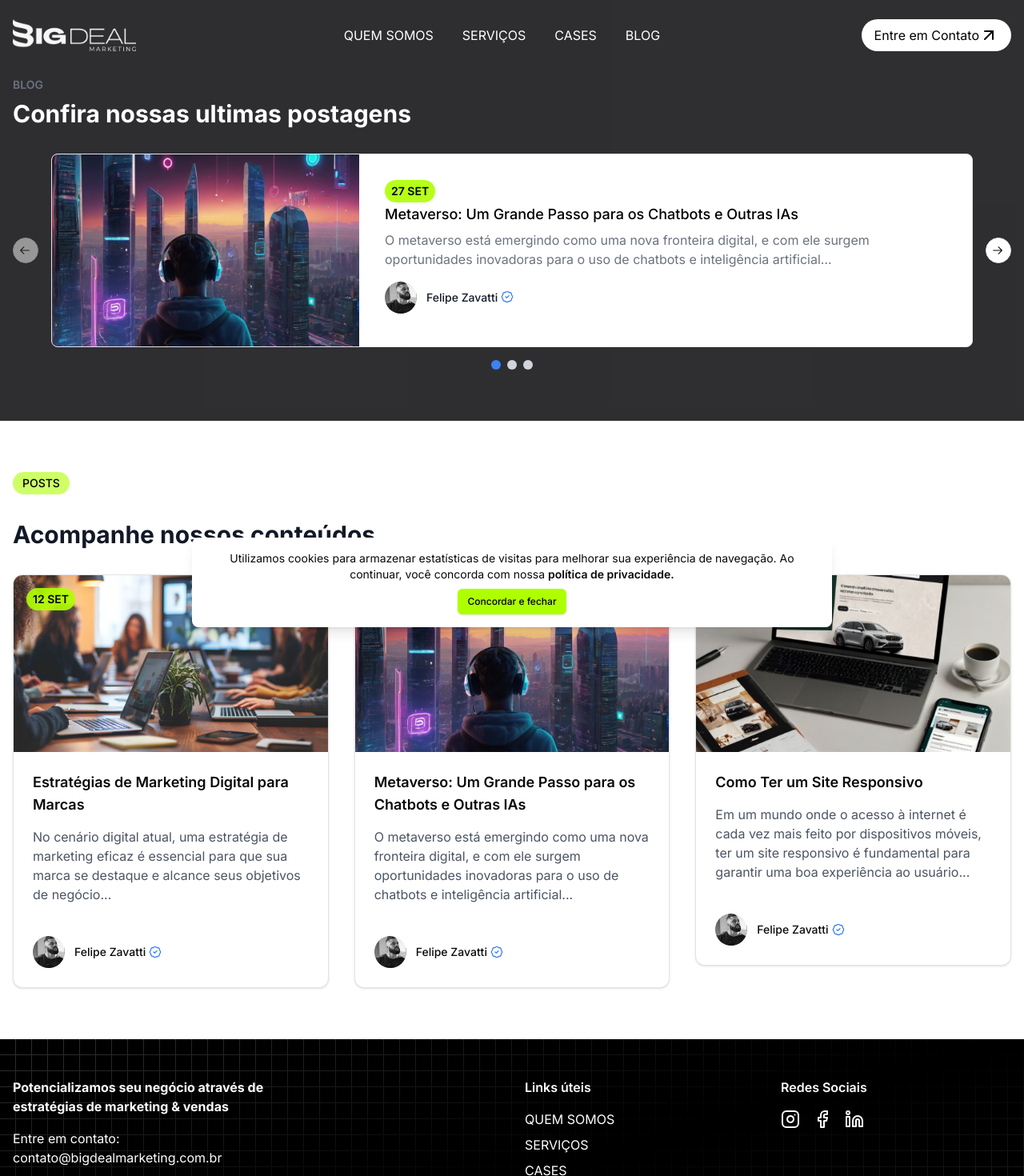
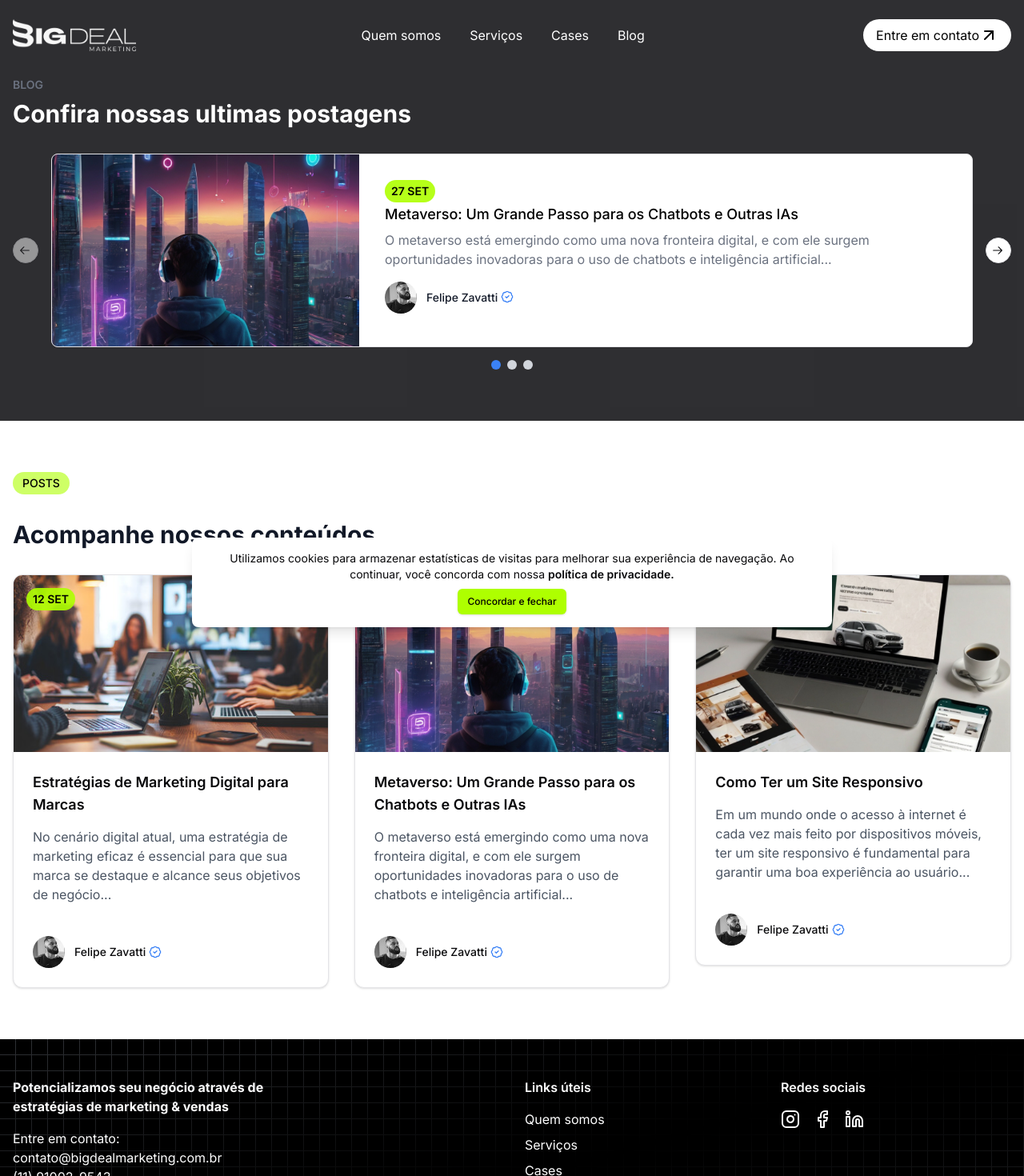
Before and after one commit to OtherPaulo/bigup-repo, a Next.js app: page /blog in a window 1280 px wide. Shown: the top 1470 px of the page at 80% size. Built offline with nearby package versions, Linux system fonts and the light colour scheme.

Commit message:
att number whatsapp and low case

```diff
--- a/src/components/(LandingPage)/cta/_components/cta.tsx
+++ b/src/components/(LandingPage)/cta/_components/cta.tsx
@@ -26,8 +26,8 @@ export default function CTA() {
           <p className="text-lg mb-8 ">
             Descubra como nossas soluções inovadoras podem transformar seu negócio e expandir seu alcance.
           </p>
-          <Link href="https://api.whatsapp.com/send/?phone=5511953843871" target="_blank" rel="noopener noreferrer" className="bg-white font-semibold text-black px-4 py-2 rounded-full hover:bg-[#aeff00] transition-colors">
-              QUERO SABER MAIS
+          <Link href="/cases" className="bg-white font-semibold text-black px-16 py-3 rounded-full hover:bg-[#aeff00] transition-colors">
+              Ver cases
             </Link>
         </div>
 
--- a/src/components/(LandingPage)/footer/_components/footer.tsx
+++ b/src/components/(LandingPage)/footer/_components/footer.tsx
@@ -17,10 +17,13 @@ export default function Footer() {
             <p className="mb-6">
               <a href="mailto:contato@bigdealmarketing.com.br" className="hover:underline">
               contato@bigdealmarketing.com.br
+              </a> <br />
+              <a href="https://api.whatsapp.com/send/?phone=5511910029543" target="_blank" className="hover:underline">
+              (11) 91002-9543
               </a>
             </p>
             <div className="hidden lg:flex items-center">
-            {/* <Link href="https://api.whatsapp.com/send/?phone=5511953843871" target="_blank" rel="noopener noreferrer" className="bg-[#FFFFFF] text-black flex z-10 px-4 py-2 rounded-full hover:bg-[#aeff00] transition-colors">
+            {/* <Link href="https://api.whatsapp.com/send/?phone=5511910029543" target="_blank" rel="noopener noreferrer" className="bg-[#FFFFFF] text-black flex z-10 px-4 py-2 rounded-full hover:bg-[#aeff00] transition-colors">
               Entre em Contato
               <ArrowUpRight className="w-6 h-6 text-black" />
             </Link> */}
@@ -29,14 +32,14 @@ export default function Footer() {
           <div>
             <h3 className="text-base font-semibold mb-4">Links úteis</h3>
             <ul className="space-y-2">
-              <li><Link href="/quem-somos" className="hover:underline">QUEM SOMOS</Link></li>
-              <li><Link href="/servicos" className="hover:underline">SERVIÇOS</Link></li>
-              <li><Link href="/cases" className="hover:underline">CASES</Link></li>
-              <li><Link href="/blog" className="hover:underline">BLOG</Link></li>
+              <li><Link href="/quem-somos" className="hover:underline">Quem somos</Link></li>
+              <li><Link href="/servicos" className="hover:underline">Serviços</Link></li>
+              <li><Link href="/cases" className="hover:underline">Cases</Link></li>
+              <li><Link href="/blog" className="hover:underline">Blog</Link></li>
             </ul>
           </div>
           <div>
-            <h3 className="text-base font-semibold mb-4">Redes Sociais</h3>
+            <h3 className="text-base font-semibold mb-4">Redes sociais</h3>
             <div className="flex space-x-4">
               <Link href="https://www.instagram.com/bigdealmarketing/" target="_blank" rel="noopener noreferrer" className="hover:text-gray-400">
                 <Instagram size={24} />
--- a/src/components/(LandingPage)/header/_components/header.tsx
+++ b/src/components/(LandingPage)/header/_components/header.tsx
@@ -41,24 +41,24 @@ export default function Header() {
             <NavigationMenu>
               <NavigationMenuList>
                 <NavigationMenuItem>
-                  <Link href="/quem-somos" className="hover:text-gray-300 px-4">QUEM SOMOS</Link>
+                  <Link href="/quem-somos" className="hover:text-gray-300 px-4">Quem somos</Link>
                 </NavigationMenuItem>
                 <NavigationMenuItem>
-                  <Link href="/servicos" className="hover:text-gray-300 px-4">SERVIÇOS</Link>
+                  <Link href="/servicos" className="hover:text-gray-300 px-4">Serviços</Link>
                 </NavigationMenuItem>
                 <NavigationMenuItem>
-                  <Link href="/cases" className="hover:text-gray-300 px-4">CASES</Link>
+                  <Link href="/cases" className="hover:text-gray-300 px-4">Cases</Link>
                 </NavigationMenuItem>
                 <NavigationMenuItem>
-                  <Link href="/blog" className="hover:text-gray-300 px-4">BLOG</Link>
+                  <Link href="/blog" className="hover:text-gray-300 px-4">Blog</Link>
                 </NavigationMenuItem>
               </NavigationMenuList>
             </NavigationMenu>
           </nav>
 
           <div className="hidden lg:flex items-center">
-            <Link href="https://api.whatsapp.com/send/?phone=5511953843871" target="_blank" rel="noopener noreferrer" className="bg-[#FFFFFF] flex text-black px-4 py-2 rounded-full hover:bg-[#aeff00] transition-colors">
-              Entre em Contato
+            <Link href="https://api.whatsapp.com/send/?phone=5511910029543" target="_blank" rel="noopener noreferrer" className="bg-[#FFFFFF] flex text-black px-4 py-2 rounded-full hover:bg-[#AEFF00] transition-colors">
+              Entre em contato
               <ArrowUpRight className="w-6 h-6 text-black" />
             </Link>
           </div>
@@ -70,12 +70,12 @@ export default function Header() {
       {isMenuOpen && (
         <div className="md:hidden">
           <nav className="flex flex-col space-y-4 px-4 py-6">
-            <Link href="/quem-somos" className="hover:text-gray-300">QUEM SOMOS</Link>
-            <Link href="/servicos" className="hover:text-gray-300">SERVIÇOS</Link>
-            <Link href="/cases" className="hover:text-gray-300">CASES</Link>
-            <Link href="/blog" className="hover:text-gray-300">BLOG</Link>
-            <Link href="https://api.whatsapp.com/send/?phone=5511953843871" target="_blank" rel="noopener noreferrer" className="bg-[#ffffff] text-black px-4 py-2 rounded-md hover:bg-[#aeff00] transition-colors text-center">
-              Entre em Contato
+            <Link href="/quem-somos" className="hover:text-gray-300">Quem somos</Link>
+            <Link href="/servicos" className="hover:text-gray-300">Serviços</Link>
+            <Link href="/cases" className="hover:text-gray-300">Cases</Link>
+            <Link href="/blog" className="hover:text-gray-300">Blog</Link>
+            <Link href="https://api.whatsapp.com/send/?phone=5511910029543" target="_blank" rel="noopener noreferrer" className="bg-[#ffffff] text-black px-4 py-2 rounded-md hover:bg-[#aeff00] transition-colors text-center">
+              Entre em contato
             </Link>
           </nav>
         </div>
--- a/src/components/(LandingPage)/main/_components/main.tsx
+++ b/src/components/(LandingPage)/main/_components/main.tsx
@@ -41,10 +41,10 @@ export default function Main() {
                 </h2>
               <div className="flex flex-wrap gap-4">
                 <Link
-                  href="/servicos"
-                  className="rounded-full flex bg-[#AEFF00] px-8 py-3 text-base font-semibold text-black transition-colors hover:bg-[#9EEF00]"
+                  href="/quem-somos"
+                  className="rounded-full flex bg-[#AEFF00] px-12 py-3 text-base font-semibold text-black transition-colors hover:bg-[#9EEF00]"
                 >
-                  QUERO SABER MAIS
+                  Quem somos
                   <ArrowUpRight className="w-6 h-6 text-black" />
                 </Link>
               </div>
--- a/src/components/(QuemSomos)/propositoo/_components/proposito.tsx
+++ b/src/components/(QuemSomos)/propositoo/_components/proposito.tsx
@@ -24,7 +24,7 @@ export default function Propositoo() {
             <div className="bg-[#1A1A1A] p-6 rounded-2xl">
               <h3 className="text-xl font-bold mb-4">Potencialize seu Negócio</h3>
               <p className="text-gray-400 mb-4">Estamos sempre disponíveis para nossos clientes</p>
-              <a href="https://api.whatsapp.com/send/?phone=5511953843871" target="_blank">
+              <a href="https://api.whatsapp.com/send/?phone=5511910029543" target="_blank">
               <Button variant="ghost" className="group">
                 Fale com um Especialista
                 <ArrowUpRight className="ml-2 group-hover:translate-x-1 group-hover:-translate-y-1 transition-transform" />
--- a/src/components/(Servicos)/parceria/_components/parceria.tsx
+++ b/src/components/(Servicos)/parceria/_components/parceria.tsx
@@ -64,7 +64,7 @@ export default function ParceriaSection() {
                 ))}
               </ul>
             </div>
-            <a href="https://api.whatsapp.com/send/?phone=5511953843871" target="_blank">
+            <a href="https://api.whatsapp.com/send/?phone=5511910029543" target="_blank">
             <Button size="lg" className="bg-[#aeff00] rounded-full mt-8 hover:bg-[#aeff00] text-black">
               ENTRE EM CONTATO
             </Button>
--- a/src/components/chat/_components/chat.tsx
+++ b/src/components/chat/_components/chat.tsx
@@ -32,7 +32,7 @@ export default function Chat() {
   const handleSubmit = (e: React.FormEvent) => {
     e.preventDefault()
     if (message.trim()) {
-      const phoneNumber = '5511953843871'
+      const phoneNumber = '5511910029543'
       const encodedMessage = encodeURIComponent(message)
       const whatsappUrl = `https://wa.me/${phoneNumber}?text=${encodedMessage}`
       window.open(whatsappUrl, '_blank')
```
Also changed, not shown: src/components/(QuemSomos)/qmain/_components/qmain.tsx (+4 -4 lines).
